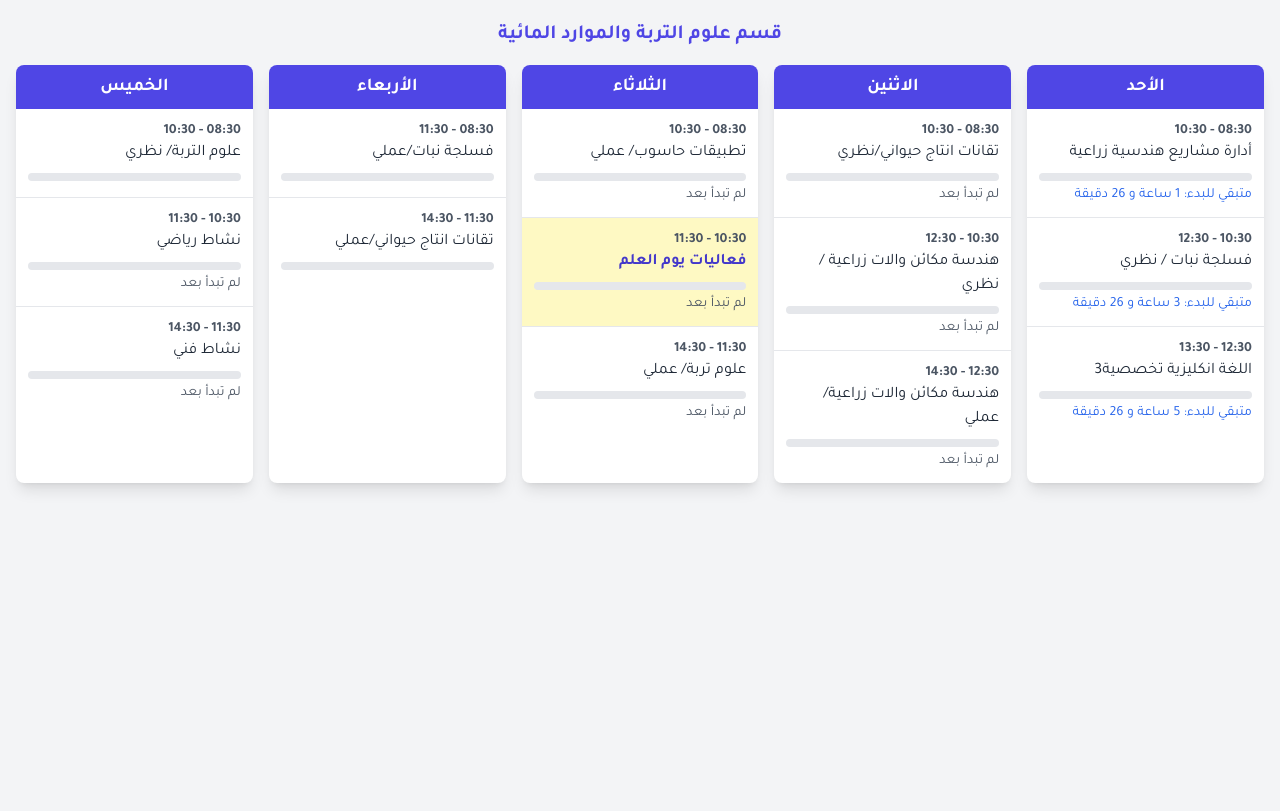
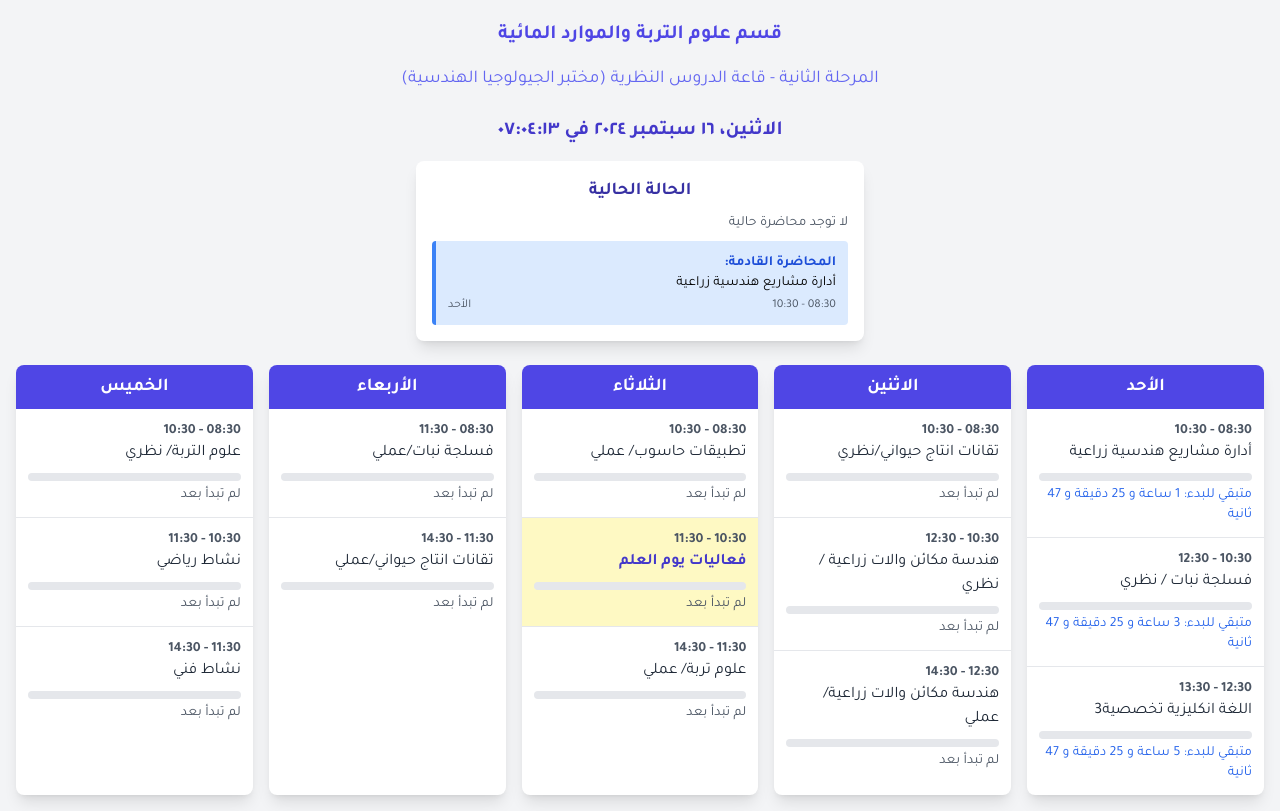
Before and after one commit to be-ctrl/table, a plain HTML site: page index.html in a window 1280 px wide. Shown: the part 55-866 px from the top of the page. Before the commit the page ends 800 px from the top, so only its background shows below. Drawn offline with nearby package versions, Linux system fonts and the light colour scheme.

Commit message:
Update index.html

```diff
--- a/index.html
+++ b/index.html
@@ -1,21 +1,12 @@
-<!DOCTYPE html>
-<html lang="ar" dir="rtl">
-<head>
-    <meta charset="UTF-8">
-    <meta name="viewport" content="width=device-width, initial-scale=1.0">
-    <title>جدول الدروس الأسبوعي المتقدم</title>
-    <script src="https://cdn.tailwindcss.com"></script>
-    <style>
+<html><head><base href="https://example.com"><meta charset="UTF-8"><meta name="viewport" content="width=device-width, initial-scale=1.0"><title>جدول الدروس الأسبوعي المتقدم</title><script src="https://cdn.tailwindcss.com"></script><style>
         @import url('https://fonts.googleapis.com/css2?family=Tajawal:wght@400;700&display=swap');
         body {
             font-family: 'Tajawal', sans-serif;
         }
         .progress-bar {
-            transition: width 1s ease-in-out;
+            transition: width 1s linear;
         }
-    </style>
-</head>
-<body class="bg-gray-100">
+    </style></head><body class="bg-gray-100" dir="rtl">
     <div class="container mx-auto p-4">
         <h1 class="text-3xl font-bold text-center mb-6 text-indigo-800">
             جدول الدروس الأسبوعي للفصل الخريفي 2024/2025
@@ -23,6 +14,20 @@
         <h2 class="text-xl font-semibold text-center mb-4 text-indigo-600">
             قسم علوم التربة والموارد المائية
         </h2>
+        <h3 class="text-lg text-center mb-6 text-indigo-500">
+            المرحلة الثانية - قاعة الدروس النظرية (مختبر الجيولوجيا الهندسية)
+        </h3>
+        <div id="currentTime" class="text-center text-xl font-bold mb-4 text-indigo-700"></div>
+
+        <!-- بطاقة الحالة الحالية -->
+        <div id="statusCard" class="bg-white rounded-lg shadow-lg p-4 mb-6 max-w-md mx-auto">
+            <h4 class="text-lg font-bold text-indigo-800 mb-2 text-center">الحالة الحالية</h4>
+            <div class="flex flex-col space-y-2">
+                <div id="currentStatus"></div>
+                <div id="nextStatus"></div>
+            </div>
+        </div>
+
         <div id="schedule" class="grid grid-cols-1 md:grid-cols-2 lg:grid-cols-3 xl:grid-cols-5 gap-4">
             <!-- الجدول سيتم إنشاؤه ديناميكيًا باستخدام JavaScript -->
         </div>
@@ -73,7 +78,7 @@
 
         function createSchedule() {
             const scheduleContainer = document.getElementById('schedule');
-            scheduleData.forEach(dayData => {
+            scheduleData.forEach((dayData, dayIndex) => {
                 const dayElement = document.createElement('div');
                 dayElement.className = 'bg-white rounded-lg shadow-lg overflow-hidden';
                 dayElement.innerHTML = `
@@ -81,16 +86,16 @@
                         ${dayData.day}
                     </div>
                     <ul class="divide-y divide-gray-200">
-                        ${dayData.classes.map(cls => `
+                        ${dayData.classes.map((cls, classIndex) => `
                             <li class="p-3 ${cls.highlight ? 'bg-yellow-100' : ''}">
                                 <p class="text-sm font-semibold text-gray-600">${cls.time}</p>
                                 <p class="text-base ${cls.highlight ? 'text-indigo-700 font-bold' : 'text-gray-800'}">${cls.subject}</p>
                                 <div class="mt-2">
                                     <div class="bg-gray-200 rounded-full h-2 dark:bg-gray-700">
-                                        <div class="bg-blue-600 h-2 rounded-full progress-bar" style="width: 0%"></div>
+                                        <div class="bg-blue-600 h-2 rounded-full progress-bar" style="width: 0%" id="progress-${dayIndex}-${classIndex}"></div>
                                     </div>
                                 </div>
-                                <p class="text-sm mt-1 status"></p>
+                                <p class="text-sm mt-1 status" id="status-${dayIndex}-${classIndex}"></p>
                             </li>
                         `).join('')}
                     </ul>
@@ -99,53 +104,134 @@
             });
         }
 
+        function updateCurrentTime() {
+            const now = new Date();
+            const options = { weekday: 'long', year: 'numeric', month: 'long', day: 'numeric', hour: '2-digit', minute: '2-digit', second: '2-digit', hour12: false };
+            const timeString = now.toLocaleString('ar-EG', options);
+            document.getElementById('currentTime').textContent = timeString;
+        }
+
         function updateClassStatus() {
             const now = new Date();
             const currentDay = now.getDay();
-            const currentTime = now.getHours() * 60 + now.getMinutes();
+            const currentTime = now.getHours() * 3600 + now.getMinutes() * 60 + now.getSeconds();
+
+            let currentClass = null;
+            let nextClass = null;
 
             scheduleData.forEach((dayData, dayIndex) => {
                 dayData.classes.forEach((cls, classIndex) => {
                     const [startTime, endTime] = cls.time.split(' - ').map(time => {
                         const [hours, minutes] = time.split(':').map(Number);
-                        return hours * 60 + minutes;
+                        return hours * 3600 + minutes * 60;
                     });
 
-                    const status = document.querySelectorAll('.status')[dayIndex * dayData.classes.length + classIndex];
-                    const progressBar = document.querySelectorAll('.progress-bar')[dayIndex * dayData.classes.length + classIndex];
+                    const statusElement = document.getElementById(`status-${dayIndex}-${classIndex}`);
+                    const progressBar = document.getElementById(`progress-${dayIndex}-${classIndex}`);
+
+                    if (!statusElement || !progressBar) {
+                        console.error(`Elements not found for day ${dayIndex}, class ${classIndex}`);
+                        return;
+                    }
 
                     if (currentDay === dayIndex + 1) { // +1 because getDay() returns 0 for Sunday
                         if (currentTime < startTime) {
                             const remainingTime = startTime - currentTime;
-                            status.textContent = `متبقي للبدء: ${Math.floor(remainingTime / 60)} ساعة و ${remainingTime % 60} دقيقة`;
-                            status.className = 'text-sm mt-1 status text-blue-600';
+                            const hours = Math.floor(remainingTime / 3600);
+                            const minutes = Math.floor((remainingTime % 3600) / 60);
+                            const seconds = remainingTime % 60;
+                            statusElement.textContent = `متبقي للبدء: ${hours} ساعة و ${minutes} دقيقة و ${seconds} ثانية`;
+                            statusElement.className = 'text-sm mt-1 status text-blue-600';
                             progressBar.style.width = '0%';
+                            if (!nextClass) nextClass = { ...cls, day: dayData.day };
                         } else if (currentTime >= startTime && currentTime < endTime) {
                             const elapsedTime = currentTime - startTime;
                             const totalDuration = endTime - startTime;
                             const progress = (elapsedTime / totalDuration) * 100;
-                            status.textContent = 'المحاضرة فعالة الآن';
-                            status.className = 'text-sm mt-1 status text-green-600 font-bold';
+                            const remainingTime = endTime - currentTime;
+                            const minutes = Math.floor(remainingTime / 60);
+                            const seconds = remainingTime % 60;
+                            statusElement.textContent = `المحاضرة فعالة الآن (متبقي ${minutes}:${seconds.toString().padStart(2, '0')})`;
+                            statusElement.className = 'text-sm mt-1 status text-green-600 font-bold';
                             progressBar.style.width = `${progress}%`;
                             progressBar.className = 'bg-green-600 h-2 rounded-full progress-bar';
+                            if (!currentClass) currentClass = { ...cls, day: dayData.day, progress, remainingTime: `${minutes}:${seconds.toString().padStart(2, '0')}` };
                         } else {
-                            status.textContent = 'انتهت المحاضرة';
-                            status.className = 'text-sm mt-1 status text-red-600';
+                            statusElement.innerHTML = 'تم الانتهاء من المحاضرة <span class="text-green-600">✓</span>';
+                            statusElement.className = 'text-sm mt-1 status text-gray-600';
                             progressBar.style.width = '100%';
-                            progressBar.className = 'bg-red-600 h-2 rounded-full progress-bar';
+                            progressBar.className = 'bg-gray-600 h-2 rounded-full progress-bar';
                         }
+                    } else if (currentDay < dayIndex + 1) {
+                        if (!nextClass) nextClass = { ...cls, day: dayData.day };
+                        statusElement.textContent = 'لم تبدأ بعد';
+                        statusElement.className = 'text-sm mt-1 status text-gray-600';
+                        progressBar.style.width = '0%';
                     } else {
-                        status.textContent = 'لم تبدأ بعد';
-                        status.className = 'text-sm mt-1 status text-gray-600';
-                        progressBar.style.width = '0%';
+                        statusElement.innerHTML = 'تم الانتهاء من المحاضرة <span class="text-green-600">✓</span>';
+                        statusElement.className = 'text-sm mt-1 status text-gray-600';
+                        progressBar.style.width = '100%';
+                        progressBar.className = 'bg-gray-600 h-2 rounded-full';
                     }
                 });
             });
+
+            updateStatusCard(currentClass, nextClass);
+        }
+
+        function updateStatusCard(currentClass, nextClass) {
+            const statusCard = document.getElementById('statusCard');
+            const currentStatusElement = document.getElementById('currentStatus');
+            const nextStatusElement = document.getElementById('nextStatus');
+
+            if (!currentClass && !nextClass) {
+                statusCard.style.display = 'none';
+                return;
+            }
+
+            statusCard.style.display = 'block';
+
+            if (currentClass) {
+                currentStatusElement.innerHTML = `
+                    <div class="bg-green-100 border-l-4 border-green-500 p-3 rounded">
+                        <p class="font-bold text-green-700 text-sm">المحاضرة الحالية:</p>
+                        <p class="text-sm">${currentClass.subject}</p>
+                        <div class="flex justify-between items-center mt-1">
+                            <span class="text-xs text-gray-600">${currentClass.time}</span>
+                            <span class="text-xs text-gray-600">${currentClass.day}</span>
+                        </div>
+                        <div class="mt-2 bg-green-200 rounded-full h-1.5">
+                            <div class="bg-green-600 h-1.5 rounded-full" style="width: ${currentClass.progress}%"></div>
+                        </div>
+                        <p class="mt-1 text-xs text-right">متبقي: ${currentClass.remainingTime}</p>
+                    </div>
+                `;
+            } else {
+                currentStatusElement.innerHTML = '<p class="text-sm text-gray-600">لا توجد محاضرة حالية</p>';
+            }
+
+            if (nextClass) {
+                nextStatusElement.innerHTML = `
+                    <div class="bg-blue-100 border-l-4 border-blue-500 p-3 rounded">
+                        <p class="font-bold text-blue-700 text-sm">المحاضرة القادمة:</p>
+                        <p class="text-sm">${nextClass.subject}</p>
+                        <div class="flex justify-between items-center mt-1">
+                            <span class="text-xs text-gray-600">${nextClass.time}</span>
+                            <span class="text-xs text-gray-600">${nextClass.day}</span>
+                        </div>
+                    </div>
+                `;
+            } else {
+                nextStatusElement.innerHTML = '<p class="text-sm text-gray-600">لا توجد محاضرات قادمة</p>';
+            }
         }
 
         createSchedule();
+        updateCurrentTime();
         updateClassStatus();
-        setInterval(updateClassStatus, 60000); // تحديث كل دقيقة
+        setInterval(() => {
+            updateCurrentTime();
+            updateClassStatus();
+        }, 1000); // تحديث كل ثانية
     </script>
-</body>
-</html>
+</body></html>
```
